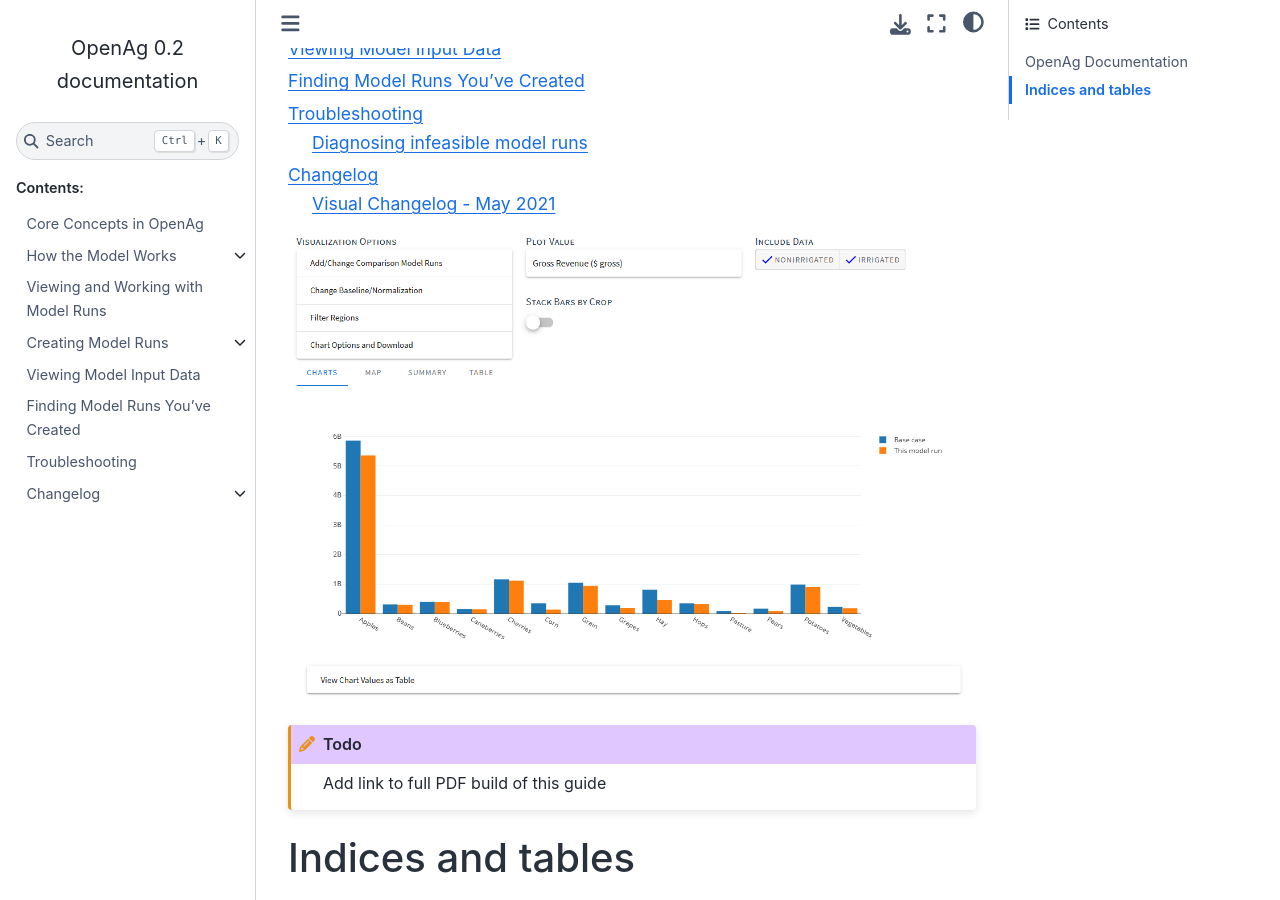
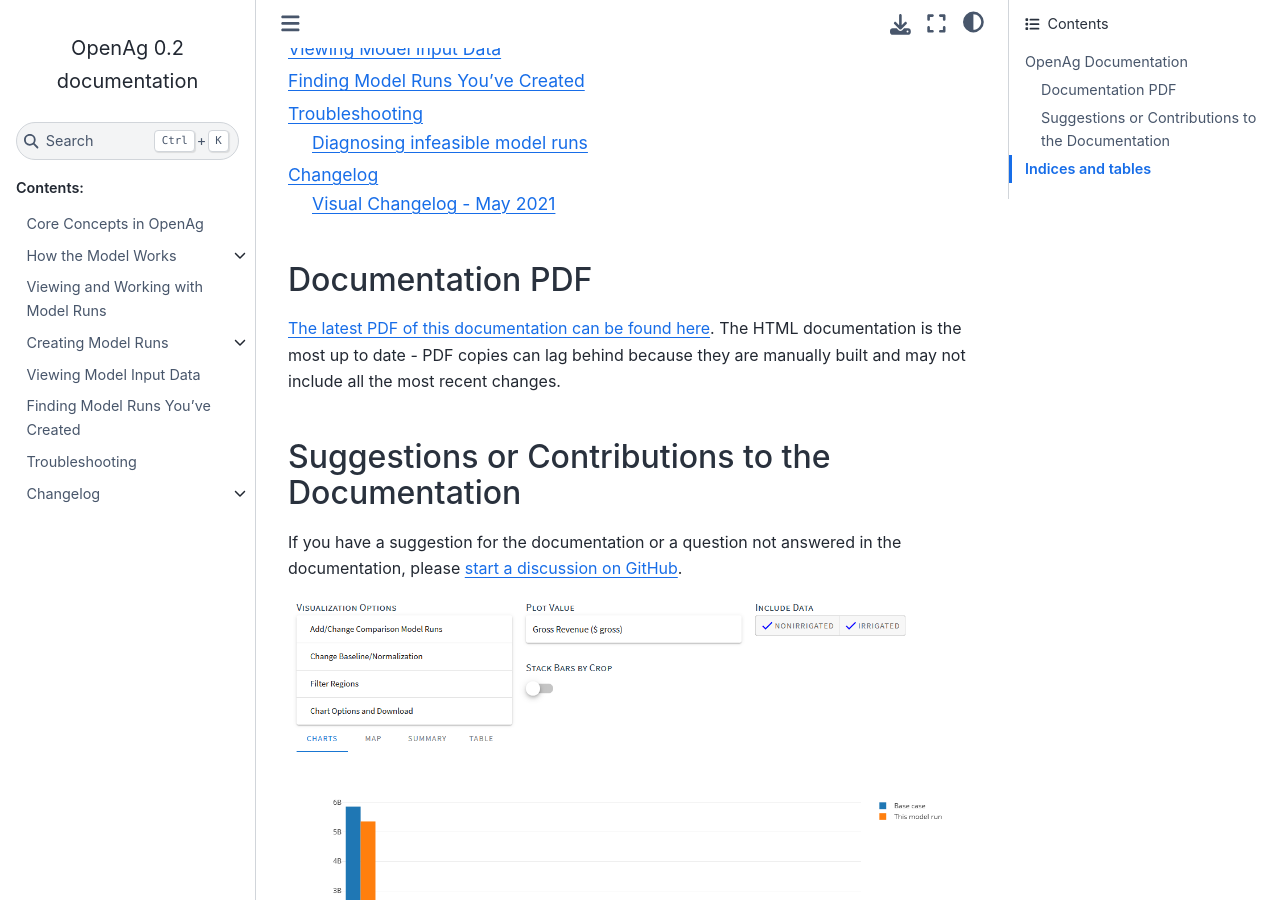
Before and after one commit to Water-Systems-Management-UCM/OpenAg_Docs, a Sphinx documentation site: the page built from source/index.rst, in a window 1280 px wide and 900 px high, scrolled down 807 px. Built offline with Sphinx 7.4.7 and the Sphinx Book theme 1.1.4, drawn with Linux system fonts in a browser that asks for light colours.

Commit message:
Updating PDF build and added link to PDF build to index.
Also added GitHub discussions note

```diff
--- a/source/index.rst
+++ b/source/index.rst
@@ -16,10 +16,21 @@
    Troubleshooting/troubleshooting.rst
    Changelog/changelog.rst
 
+Documentation PDF
+-----------------------
+
+`The latest PDF of this documentation can be found here <https://github.com/ucm-openag/OpenAg_Docs/raw/release/openag_docs.pdf>`_.
+The HTML documentation is the most up to date - PDF copies can lag behind because they are manually built and may not include
+all the most recent changes.
+
+Suggestions or Contributions to the Documentation
+------------------------------------------------------
+If you have a suggestion for the documentation or a question not answered in the documentation, please
+`start a discussion on GitHub <https://github.com/ucm-openag/OpenAg_Docs/discussions/categories/ideas>`_.
+
+
 .. image:: _static/images/home_image.png
 
-.. todo::
-    Add link to full PDF build of this guide
 
 
 Indices and tables
```
Also changed, not shown: 1 other file.
